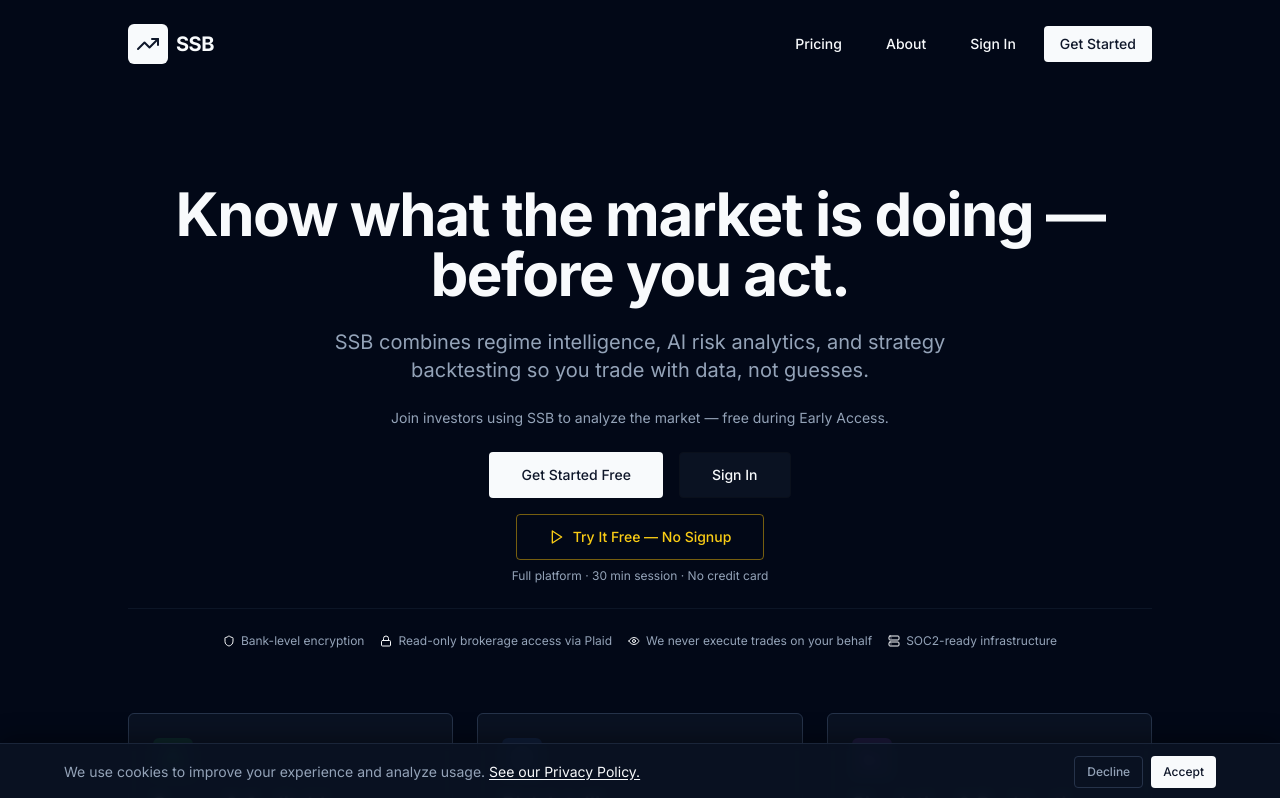
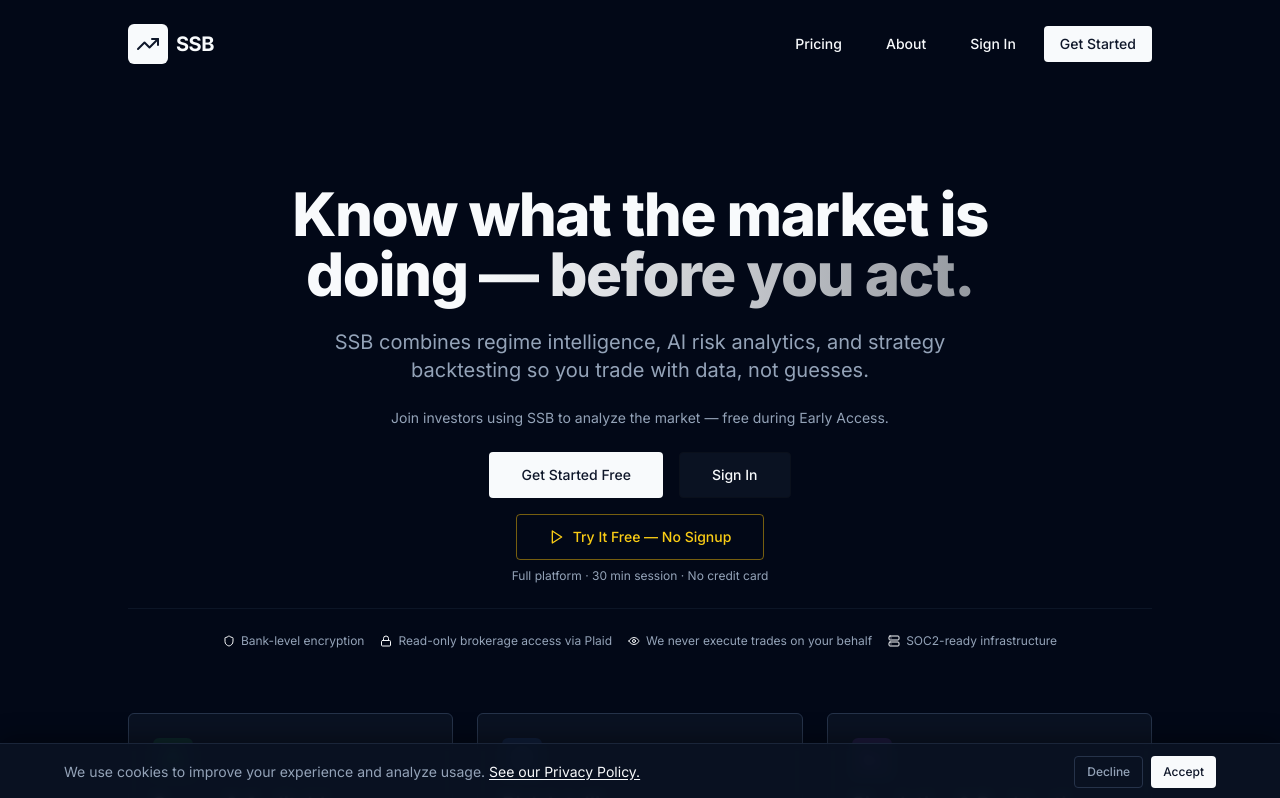
Before and after one commit to DowellHd/ssb-web, a Next.js app: page / in a window 1280 px wide. Shown: the top 798 px of the page. Built offline with nearby package versions, Linux system fonts and the light colour scheme; no server answers.

Commit message:
fix: improve landing page headline typography and visual hierarchy (#213)
Tightened line height to 1.1, switched to extrabold weight, balanced
text wrapping, and applied a primary-color gradient to the call-to-action
clause for visual emphasis.

```diff
--- a/src/app/page.tsx
+++ b/src/app/page.tsx
@@ -90,8 +90,11 @@ export default function Home() {
           <DemoExpiredBanner />
 
           <div className="text-center space-y-6">
-            <h1 className="text-4xl sm:text-6xl font-bold tracking-tight">
-              Know what the market is doing — before you act.
+            <h1 className="text-4xl sm:text-5xl lg:text-6xl font-extrabold tracking-tight leading-[1.1] [text-wrap:balance]">
+              Know what the market is doing{' '}
+              <span className="bg-gradient-to-r from-primary to-primary/60 bg-clip-text text-transparent">
+                — before you act.
+              </span>
             </h1>
             <p className="text-lg sm:text-xl text-muted-foreground max-w-2xl mx-auto">
               SSB combines regime intelligence, AI risk analytics, and strategy backtesting
```
